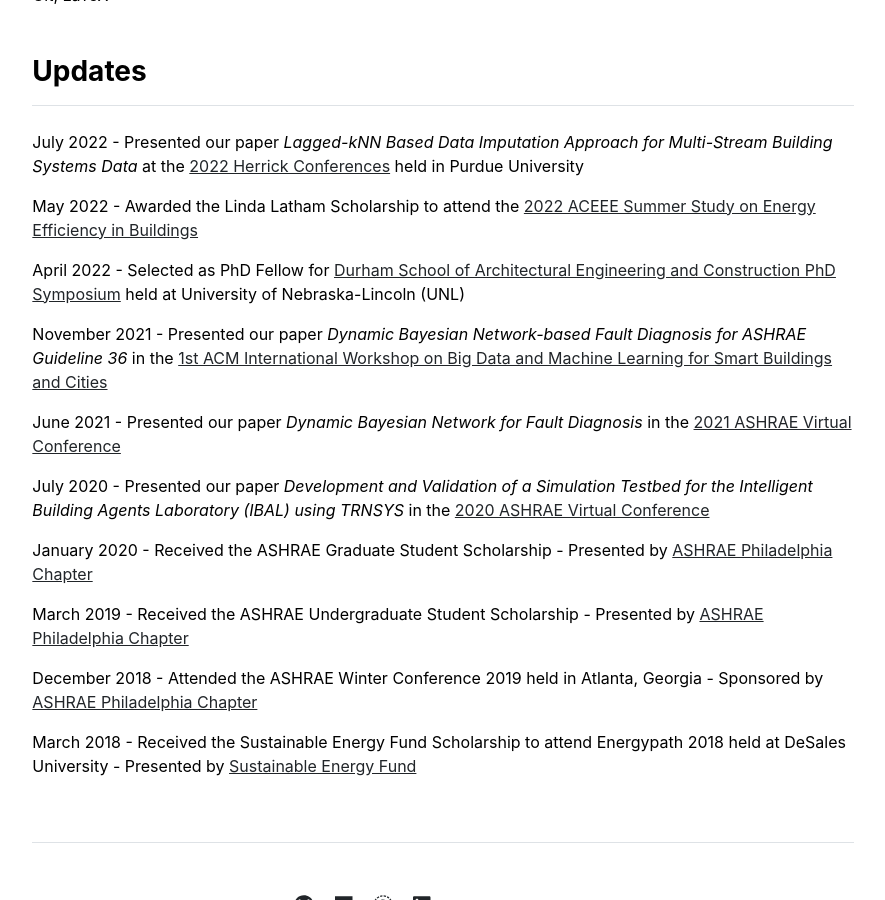
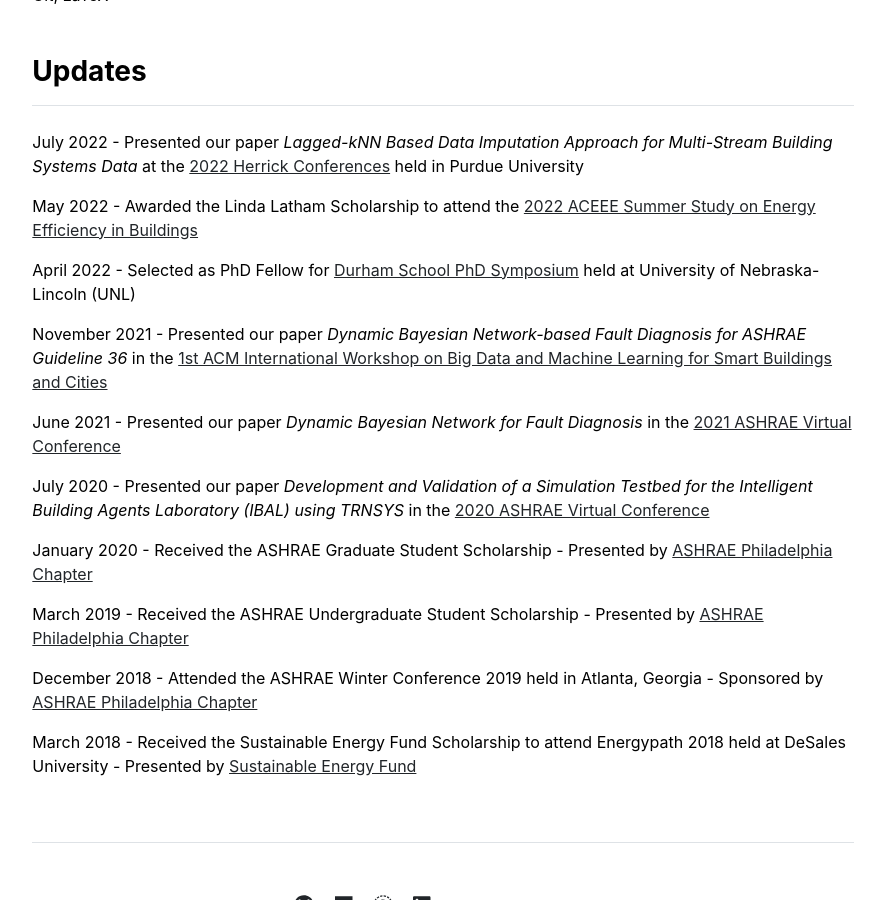
Before and after one commit to pradhanojas/pradhanojas.github.io, a Jekyll site: the page built from index.md, in a window 1280 px wide and 900 px high, scrolled down 1143 px. Shown: the whole window, without its empty margins (197-1082 px from the left). Built offline with Jekyll 4.4.1, drawn with Linux system fonts in a browser that asks for light colours.

Commit message:
Update home.html

```diff
--- a/_layouts/home.html
+++ b/_layouts/home.html
@@ -18,8 +18,8 @@ layout: default
     <br>
     <p>July 2022 - Presented our paper <em>Lagged-kNN Based Data Imputation Approach for Multi-Stream Building Systems Data</em> at the <a href = "https://engineering.purdue.edu/Herrick/about/news/Conferences/2022">2022 Herrick Conferences</a> held in Purdue University</p>
     <p>May 2022 - Awarded the Linda Latham Scholarship to attend the <a href = "https://www.aceee.org/2022-buildings-summer-study">2022 ACEEE Summer Study on Energy Efficiency in Buildings</a></p>
-    <p>April 2022 - Selected as PhD Fellow for <a href = "https://engineering.unl.edu/durhamschool/phd-symposium">Durham School of Architectural Engineering and Construction PhD Symposium</a> held at University of Nebraska-Lincoln (UNL)</p>
-    <p>November 2021 - Presented our paper <em>Dynamic Bayesian Network-based Fault Diagnosis for ASHRAE Guideline 36</em> in the <a href = "https://www.acmbalances.org">1st ACM International Workshop on Big Data and Machine Learning for Smart Buildings and Cities</a></p>
+    <p>April 2022 - Selected as PhD Fellow for <a href = "https://engineering.unl.edu/durhamschool/phd-symposium">Durham School PhD Symposium</a> held at University of Nebraska-Lincoln (UNL)</p>
+    <p>November 2021 - Presented our paper <em>Dynamic Bayesian Network-based Fault Diagnosis for ASHRAE Guideline 36</em> in the <a href = "https://buildsys.acm.org/2021">1st ACM International Workshop on Big Data and Machine Learning for Smart Buildings and Cities</a></p>
     <p>June 2021 - Presented our paper <em>Dynamic Bayesian Network for Fault Diagnosis</em> in the <a href = "https://www.ashrae.org/conferences/2021-annual-conference">2021 ASHRAE Virtual Conference</a></p>
     <p>July 2020 - Presented our paper <em>Development and Validation of a Simulation Testbed for the Intelligent Building Agents Laboratory (IBAL) using TRNSYS</em> in the <a href = "https://www.ashrae.org/conferences/2020-virtual-annual-conference">2020 ASHRAE Virtual Conference</a></p>
     <p>January 2020 - Received the ASHRAE Graduate Student Scholarship - Presented by <a href = "https://ashraephilly.org">ASHRAE Philadelphia Chapter</a></p>
```
